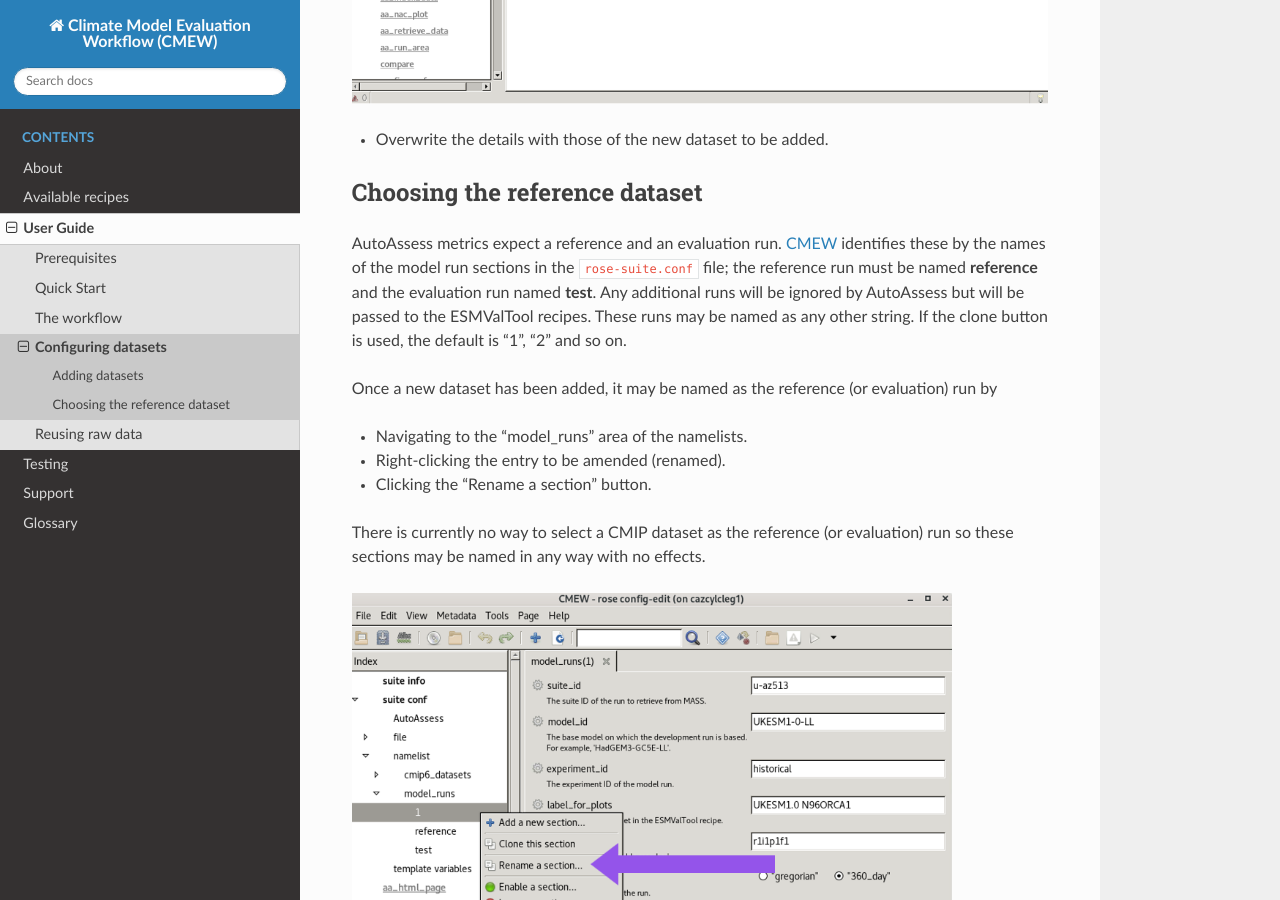
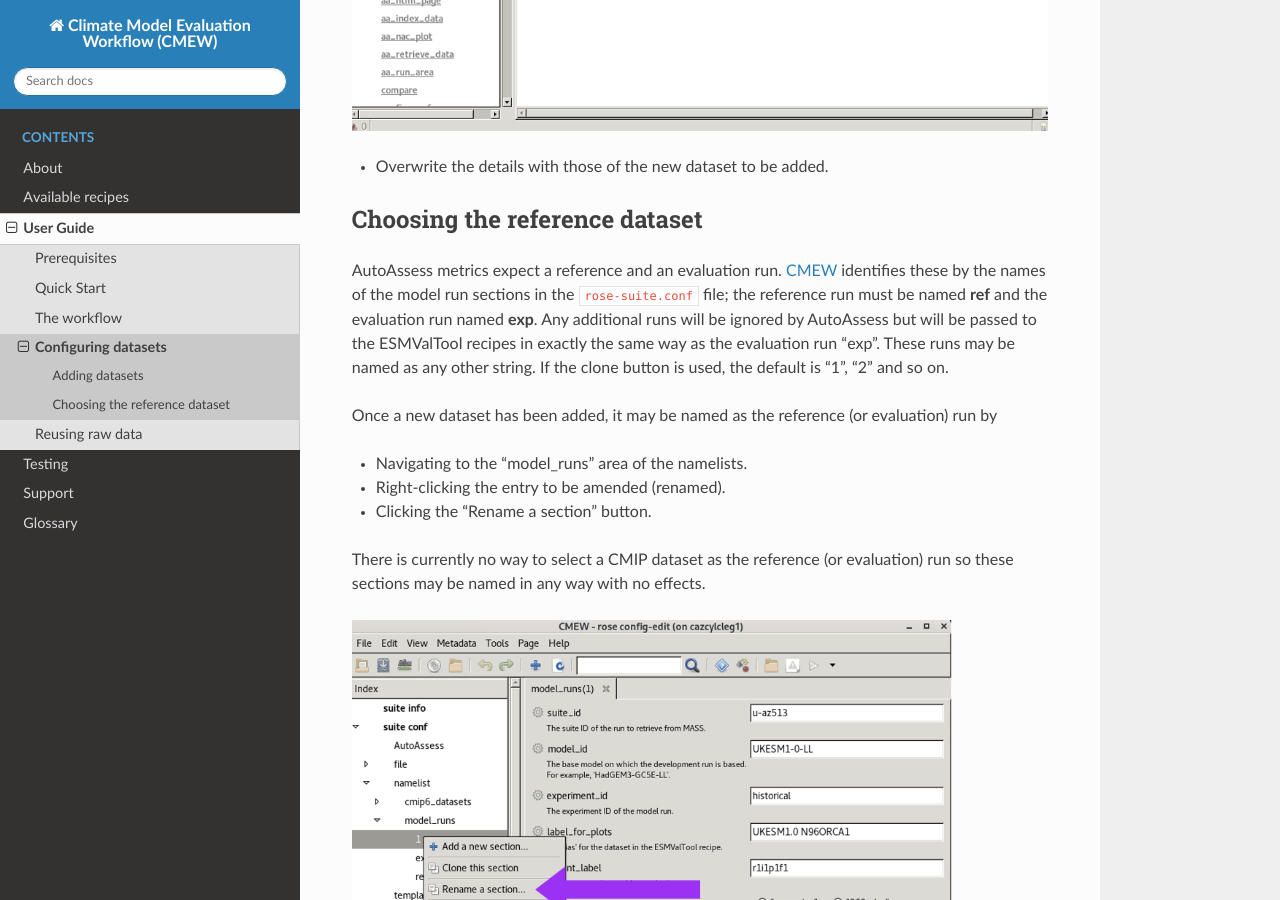
Before and after one commit to MetOffice/CMEW, a Sphinx documentation site: the page built from doc/source/user_guide/configuring_datasets.rst, in a window 1280 px wide and 900 px high, scrolled down 876 px. Built offline with Sphinx 7.4.7 and the Read the Docs theme 3.1.0, drawn with Linux system fonts in a browser that asks for light colours.

Commit message:
Changing to ref and exp

```diff
--- a/doc/source/user_guide/configuring_datasets.rst
+++ b/doc/source/user_guide/configuring_datasets.rst
@@ -46,8 +46,9 @@
 
 AutoAssess metrics expect a reference and an evaluation run.
 |CMEW| identifies these by the names of the model run sections in the ``rose-suite.conf`` file;
-the reference run must be named **reference** and the evaluation run named **test**.
-Any additional runs will be ignored by AutoAssess but will be passed to the ESMValTool recipes.
+the reference run must be named **ref** and the evaluation run named **exp**.
+Any additional runs will be ignored by AutoAssess
+but will be passed to the ESMValTool recipes in exactly the same way as the evaluation run "exp".
 These runs may be named as any other string.
 If the clone button is used, the default is "1", "2" and so on.
 
@@ -74,7 +75,7 @@
 
 .. image:: images/rose_suite_model_sections.png
    :alt: An image of the ``rose-suite.conf`` file in a text editor
-         with an arrow pointing to the section header "namelist:model_runs(reference)".
+         with an arrow pointing to the section header "namelist:model_runs(ref)".
    :width: 300px
 
 
```
Also changed, not shown: doc/source/user_guide/images/clone_button.png, doc/source/user_guide/images/rename_section.png, doc/source/user_guide/images/rose_suite_model_sections.png, 3 other files.
